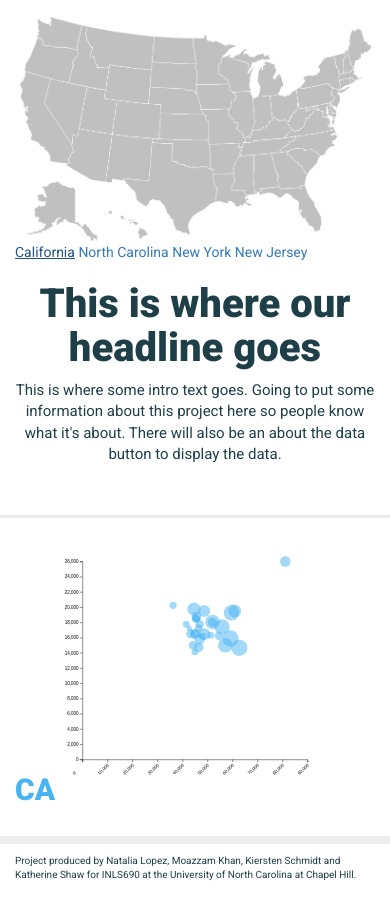
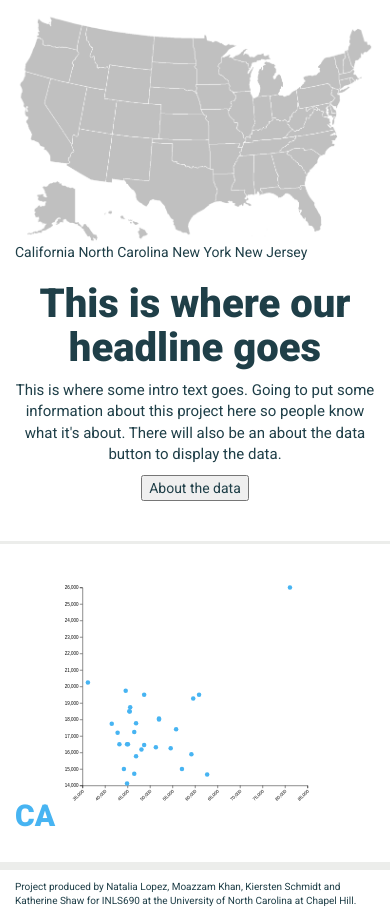
Before and after one commit to kschmidt2/I690-education-data, a plain HTML site: page index.html in a window 390 px wide. Both pictures are taken after a click on the element "California". Before the commit the page ends 893 px from the top, so only its background shows below. Drawn offline with nearby package versions, Linux system fonts and the light colour scheme.

Commit message:
updates with changes from our meeting

```diff
--- a/css/main.css
+++ b/css/main.css
@@ -50,15 +50,14 @@ footer {
   max-with: 80%;
 }
 
-circle.main {
+circle {
   fill: #47b4f2;
-  opacity: .5;
 }
 
-circle.branch {
-  fill: #b0c422;
-  opacity: 1;
+.state:hover {
+  cursor: pointer;
 }
+
 
 #schoolinfo h2 {
   color: #47b4f2;
--- a/index.html
+++ b/index.html
@@ -26,20 +26,22 @@
       <div class="row top-row">
         <div class="col-xs-12 col-sm-8">
           <img src="mapdemo.png" class="img-responsive">
-          <span class="state" id="CA"><a href="#">California</a></span>
-          <span class="state" id="NC"><a href="#">North Carolina</a></span>
-          <span class="state" id="NY"><a href="#">New York</a></span>
-          <span class="state" id="NJ"><a href="#">New Jersey</a></span>
+          <span class="state" id="CA">California</span>
+          <span class="state" id="NC">North Carolina</span>
+          <span class="state" id="NY">New York</span>
+          <span class="state" id="NJ">New Jersey</span>
         </div>
         <div class="col-xs-12 col-sm-4 intro">
           <h1>This is where our headline goes</h1>
           <p>This is where some intro text goes. Going to put some information about this project here so people know what it's about. There will also be an about the data button to display the data.</p>
+          <button>About the data</button>
         </div>
+        <div class="hover-info"></div>
       </div>
 
 
       <div class="row bottom-row">
-        <div class="col-xs-12 col-sm-8 scatter">
+        <div class="col-xs-12 col-sm-6 scatter">
         </div>
         <div class="col-xs-12 col-sm-4">
           <div id="schoolinfo"></div>
--- a/js/scatterplot.js
+++ b/js/scatterplot.js
@@ -84,8 +84,8 @@ var buildScatter = function(selectState) {
   var plot_data = function(data) {
       console.log(data);
 
-      x.domain([0, d3.max(data, function(d) { return d.median_earnings; })]).nice();
-      y.domain([0, d3.max(data, function(d) { return d.mean_debt_graduated;  })]).nice();
+      x.domain(d3.extent(data, function(d) { return d.median_earnings; })).nice();
+      y.domain(d3.extent(data, function(d) { return d.mean_debt_graduated;  })).nice();
 
       svg.append("g")
           .attr("class", "axis")
@@ -118,11 +118,11 @@ var buildScatter = function(selectState) {
           svg.selectAll(".dot")
             .data(data)
           .enter().append("circle")
-            .attr("class", function(d) { return "dot " + d.campus_type })
+            // .attr("class", function(d) { return "dot " + d.campus_type })
             .attr("r", 3.5)
             .attr("cx", function(d) { return x(d.median_earnings); })
             .attr("cy", function(d) { return y(d.mean_debt_graduated); })
-            .attr("r", function(d) { if (d.completion_rate === 0) { return 5 } else { return (d.completion_rate)*20}});
+            .attr("r", 5);
 
       // svg.selectAll("text")
       //     .data(data)
@@ -136,8 +136,7 @@ var buildScatter = function(selectState) {
 
 };
 
-$(".state")
-.on('click', function(){
+$(".state").on('click', function(){
   $this = this;
   var stateClass = $(this).attr('id');
   var enterState = '<div class="hidden-xs sf sf-' + stateClass.toLowerCase() + '"></div><h2>' + stateClass + '</h2>';
@@ -145,11 +144,4 @@ $(".state")
   $('#schoolinfo').html(enterState);
   buildScatter(stateClass);
   $('.bottom-row').addClass('bottom-border');
-
-
-// })
-// .one('click', function(){
-//   $this = this;
-//   var stateClass = $(this).attr('id');
-//   buildScatter(stateClass);
 });
```
